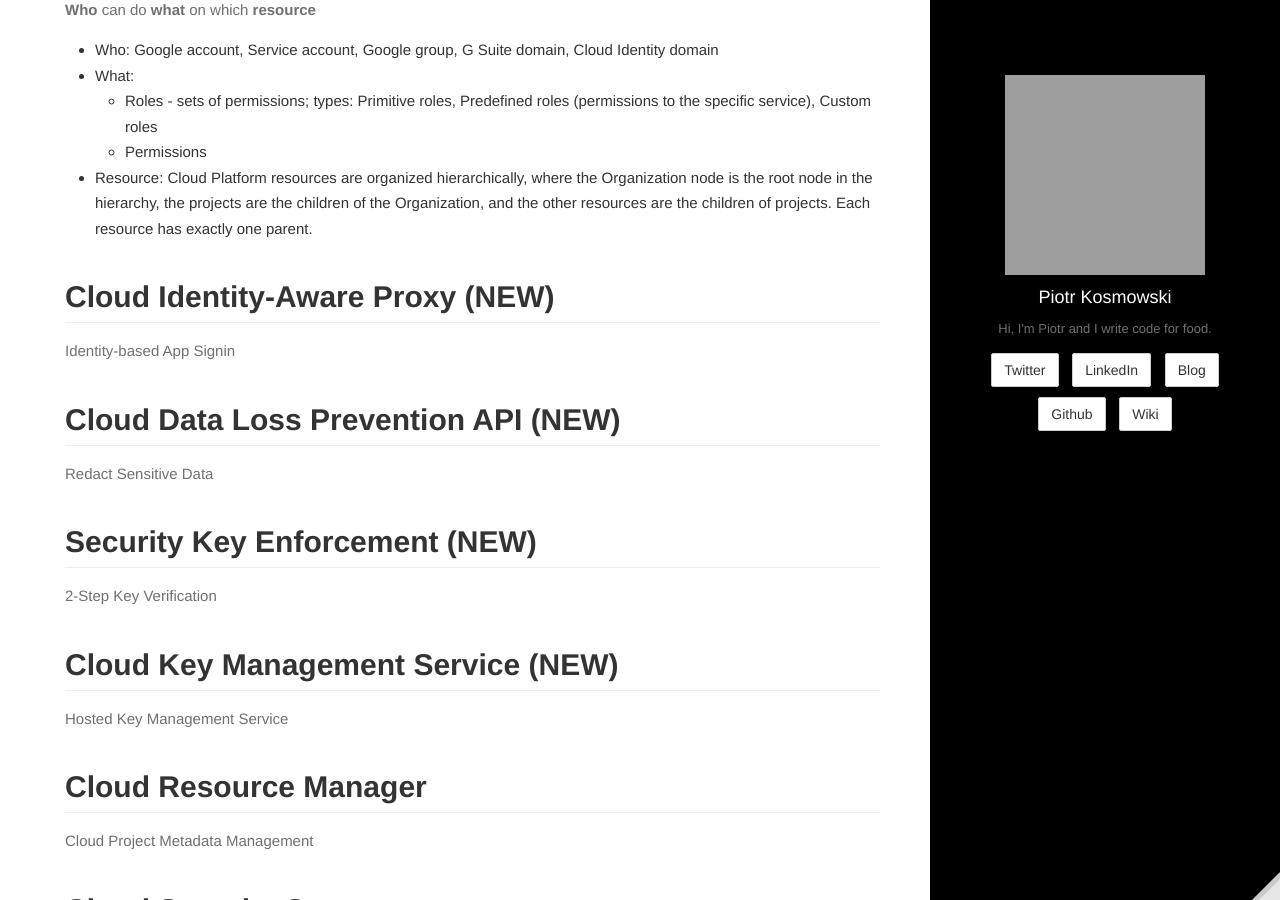
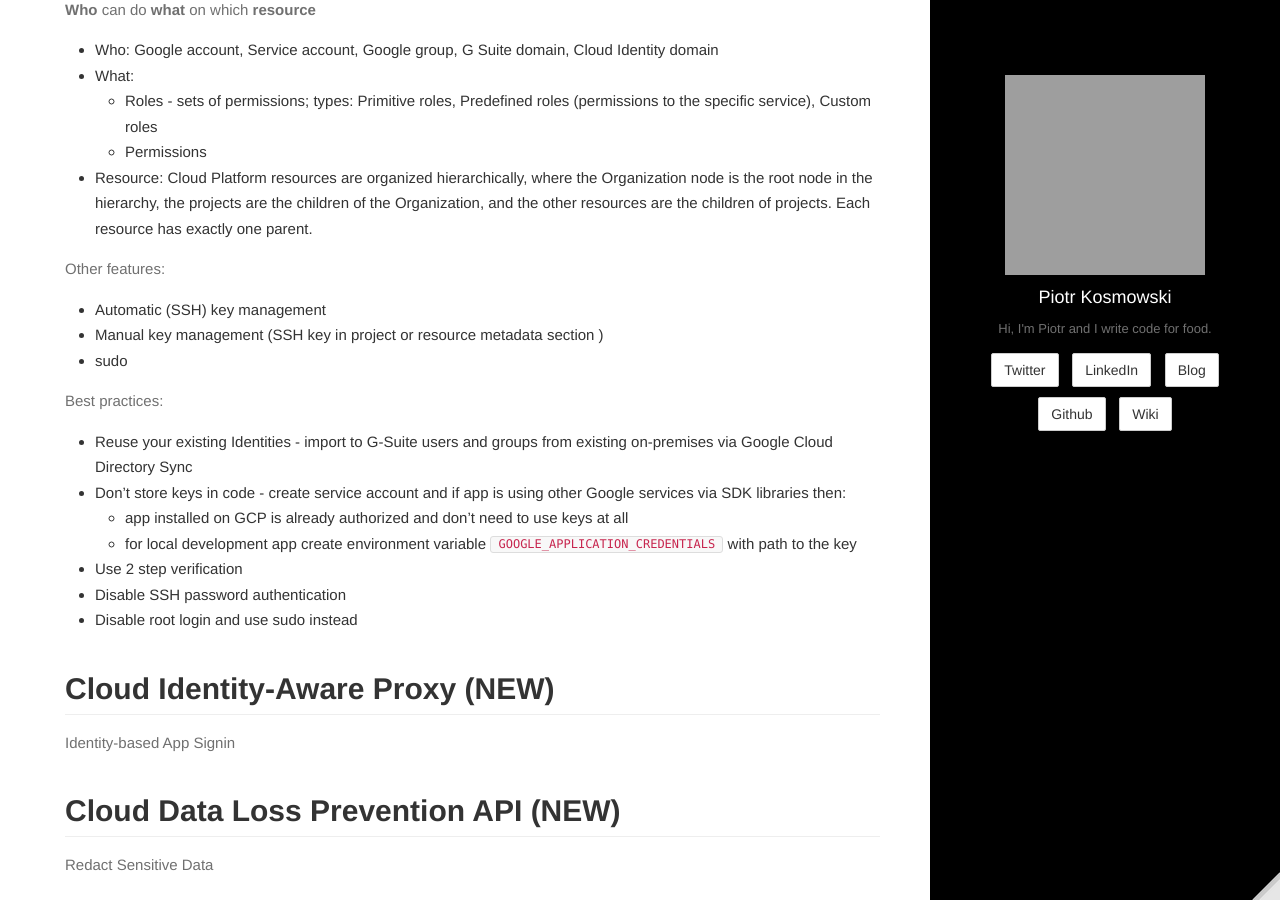
Before and after one commit to kospiotr/kospiotr.github.io, a Jekyll site: the page built from wiki/gcp.md, in a window 1280 px wide and 900 px high, scrolled down 8010 px. Built offline with Jekyll 4.4.1, drawn with Linux system fonts in a browser that asks for light colours; grey boxes are pictures that could not be loaded.

Commit message:
Update gcp.md

```diff
--- a/wiki/gcp.md
+++ b/wiki/gcp.md
@@ -161,6 +161,19 @@
   * Permissions
 * Resource: Cloud Platform resources are organized hierarchically, where the Organization node is the root node in the hierarchy, the projects are the children of the Organization, and the other resources are the children of projects. Each resource has exactly one parent.
 
+Other features:
+* Automatic (SSH) key management
+* Manual key management (SSH key in project or resource metadata section )
+* sudo
+
+Best practices:
+* Reuse your existing Identities - import to G-Suite users and groups from existing on-premises via Google Cloud Directory Sync
+* Don't store keys in code - create service account and if app is using other Google services via SDK libraries then:
+  * app installed on GCP is already authorized and don't need to use keys at all
+  * for local development app create environment variable `GOOGLE_APPLICATION_CREDENTIALS` with path to the key
+* Use 2 step verification
+* Disable SSH password authentication
+* Disable root login and use sudo instead
 
 ## Cloud Identity-Aware Proxy (NEW)
 Identity-based App Signin
```
